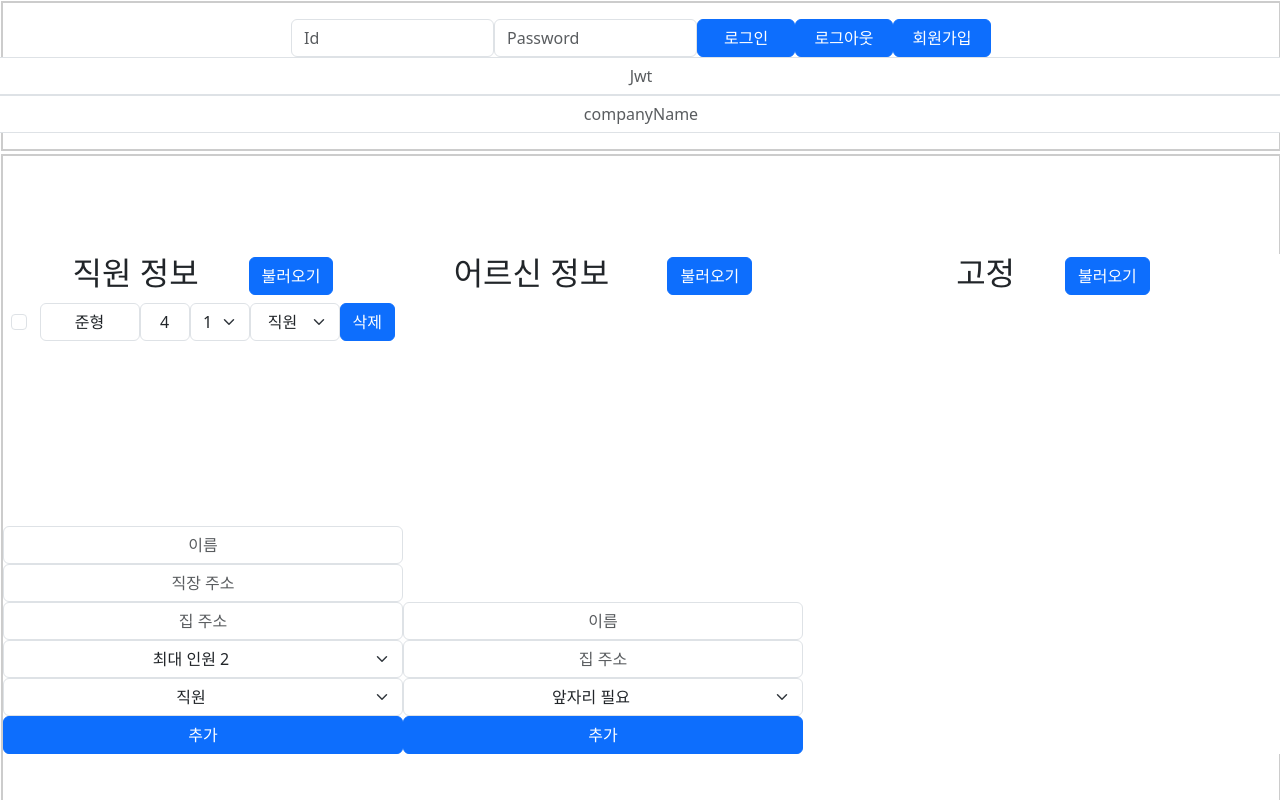
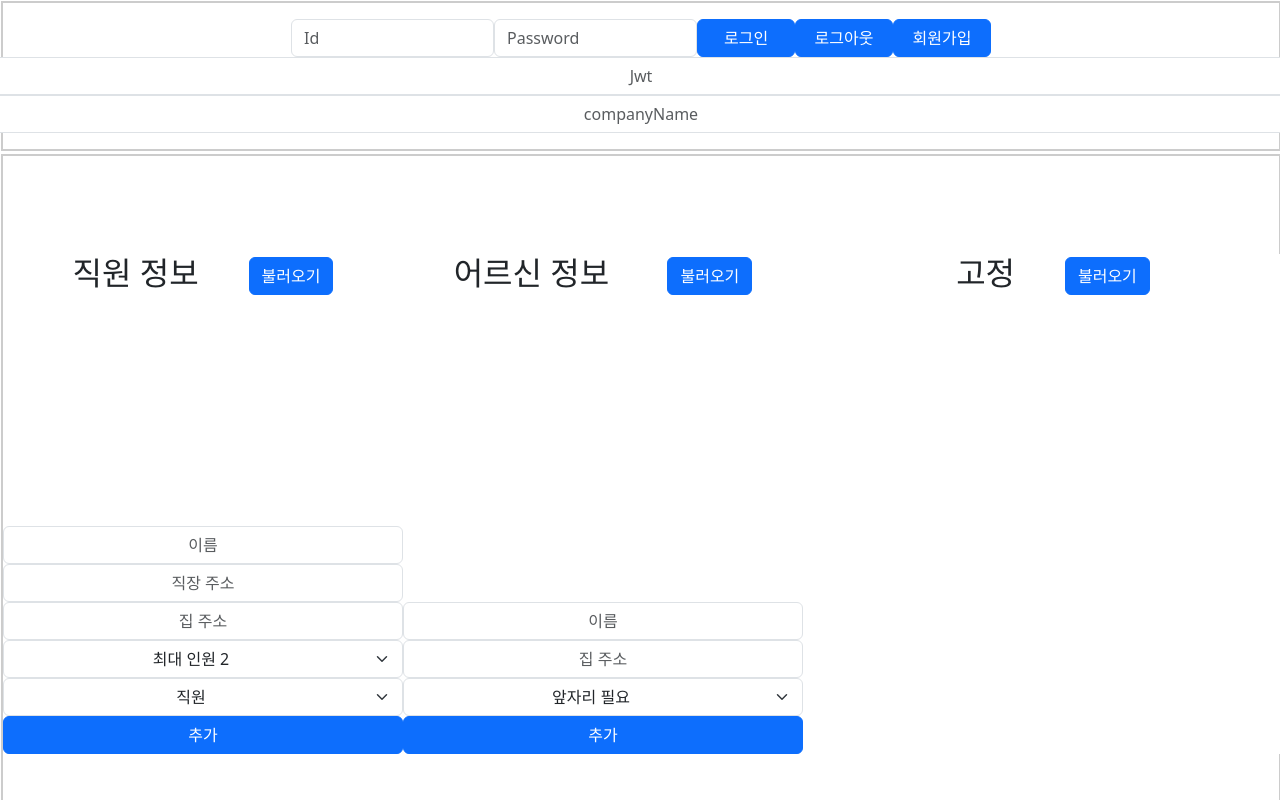
Before and after one commit to silverithm/frontend, a React (Create React App) app: page / in a window 1280 px wide. Shown: the top 800 px of the page. Built offline with nearby package versions, Linux system fonts and the light colour scheme.

Commit message:
refactor(InformationDisplay): remove unused []

```diff
--- a/src/components/InformationDisplay.js
+++ b/src/components/InformationDisplay.js
@@ -20,9 +20,7 @@ function InformationDisplay({
   const [employeeName, setEmployeeName] = useState("");
   const [employeeWorkPlace, setEmployeeWorkPlace] = useState("");
   const [employeeHomeAddress, setEmployeeHomeAddress] = useState("");
-  const [employees, setEmployees] = useState([
-    { id: 1, name: "준형", maximumCapacity: 4 },
-  ]);
+  const [employees, setEmployees] = useState([]);
   const [employeeMaxCapacity, setEmployeeMaxCapacity] = useState(2);
 
   const [employeeIsDriver, setEmployeeIsDriver] = useState(false);
```
